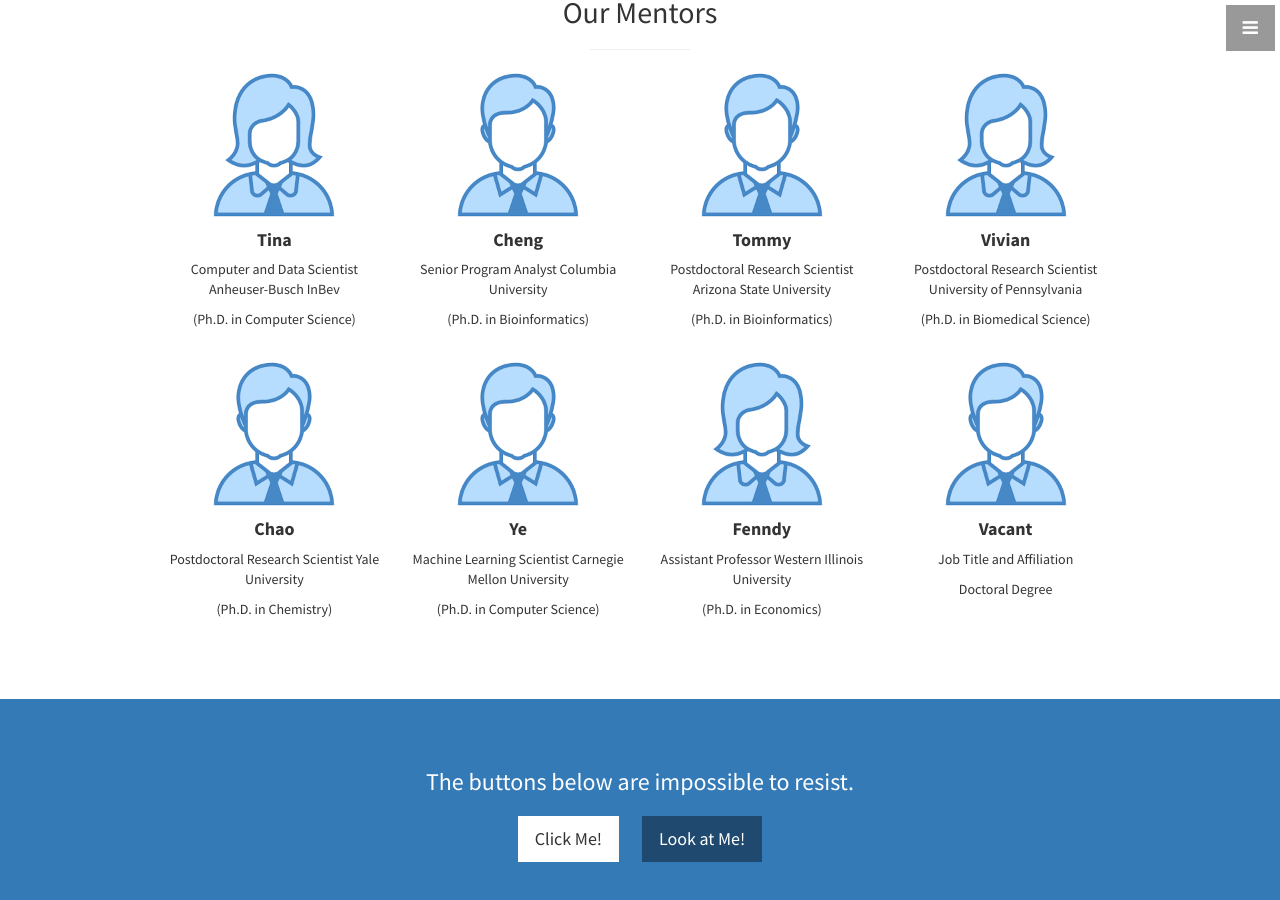
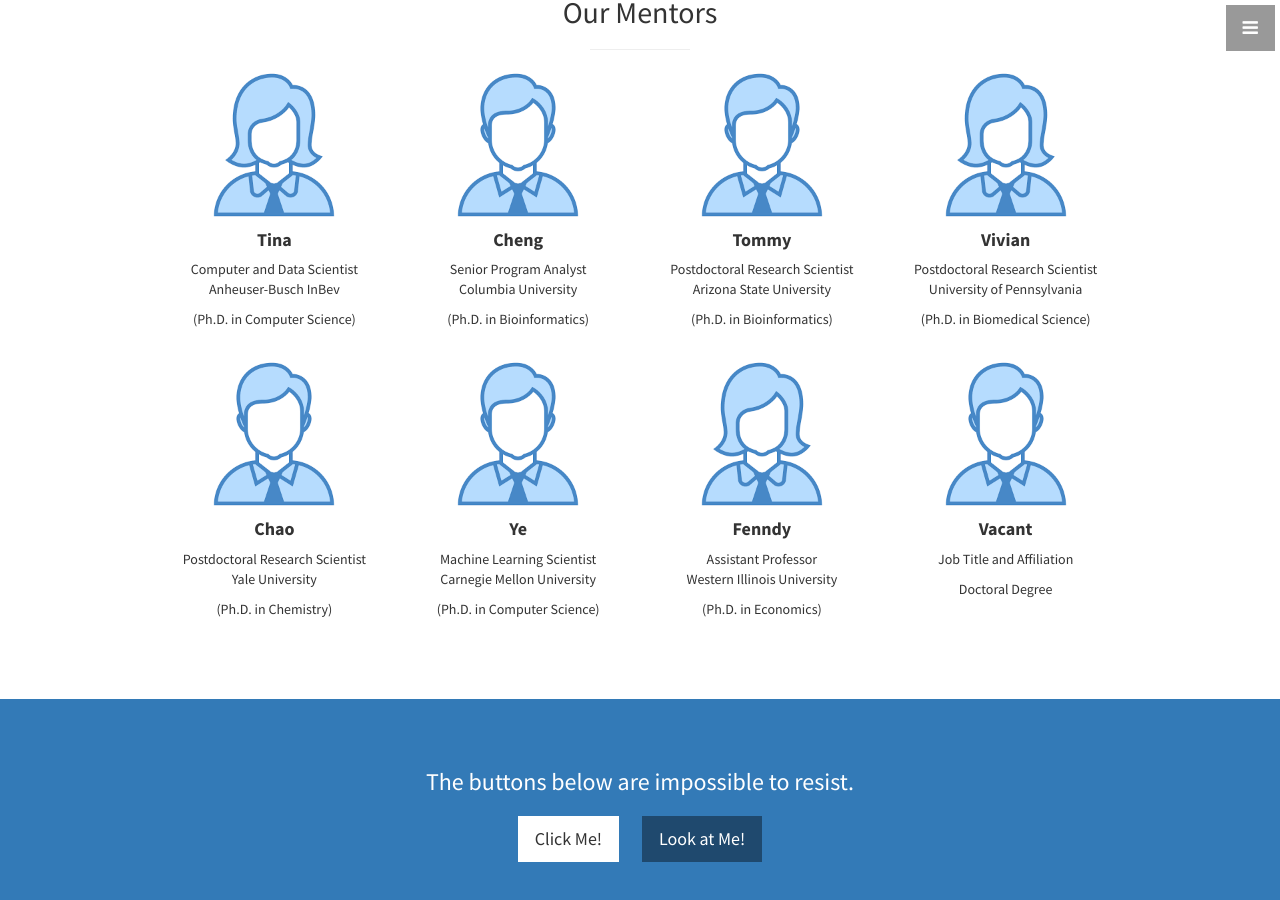
Before and after one commit to tinagui/WeOffer, a Jekyll site: the page built from index.html, in a window 1280 px wide and 900 px high, scrolled down 2013 px. Built offline with Jekyll 4.4.1, drawn with Linux system fonts in a browser that asks for light colours.

```diff
--- a/_includes/portfolio.html
+++ b/_includes/portfolio.html
@@ -11,7 +11,7 @@
               <h4>
                 <strong>Tina</strong>
               </h4>
-              <p>Computer and Data Scientist Anheuser-Busch InBev</p>
+              <p>Computer and Data Scientist <br> Anheuser-Busch InBev</p>
               <p>(Ph.D. in Computer Science)</p>
             </div>
           </div>
@@ -21,7 +21,7 @@
               <h4>
                 <strong>Cheng</strong>
               </h4>
-              <p>Senior Program Analyst Columbia University</p>
+              <p>Senior Program Analyst <br> Columbia University</p>
               <p>(Ph.D. in Bioinformatics)</p>
             </div>
           </div>
@@ -31,7 +31,7 @@
               <h4>
                 <strong>Tommy</strong>
               </h4>
-              <p>Postdoctoral Research Scientist Arizona State University</p>
+              <p>Postdoctoral Research Scientist <br> Arizona State University</p>
               <p>(Ph.D. in Bioinformatics)</p>
             </div>
           </div>
@@ -41,7 +41,7 @@
               <h4>
                 <strong>Vivian</strong>
               </h4>
-              <p>Postdoctoral Research Scientist University of Pennsylvania</p>
+              <p>Postdoctoral Research Scientist <br> University of Pennsylvania</p>
               <p>(Ph.D. in Biomedical Science)</p>
             </div>
           </div>
@@ -51,7 +51,7 @@
               <h4>
                 <strong>Chao</strong>
               </h4>
-              <p>Postdoctoral Research Scientist Yale University</p>
+              <p>Postdoctoral Research Scientist <br> Yale University</p>
               <p>(Ph.D. in Chemistry)</p>
             </div>
           </div>
@@ -61,7 +61,7 @@
               <h4>
                 <strong>Ye</strong>
               </h4>
-              <p>Machine Learning Scientist Carnegie Mellon University</p>
+              <p>Machine Learning Scientist <br> Carnegie Mellon University</p>
               <p>(Ph.D. in Computer Science)</p>
             </div>
           </div>
@@ -71,7 +71,7 @@
               <h4>
                 <strong>Fenndy</strong>
               </h4>
-              <p>Assistant Professor Western Illinois University</p>
+              <p>Assistant Professor <br> Western Illinois University</p>
               <p>(Ph.D. in Economics)</p>
             </div>
           </div>
```
